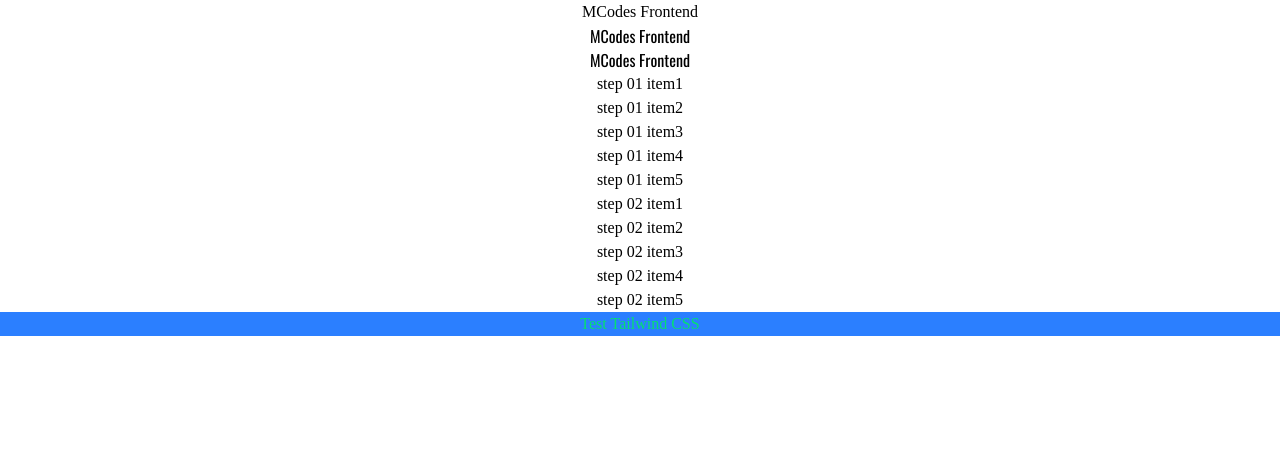
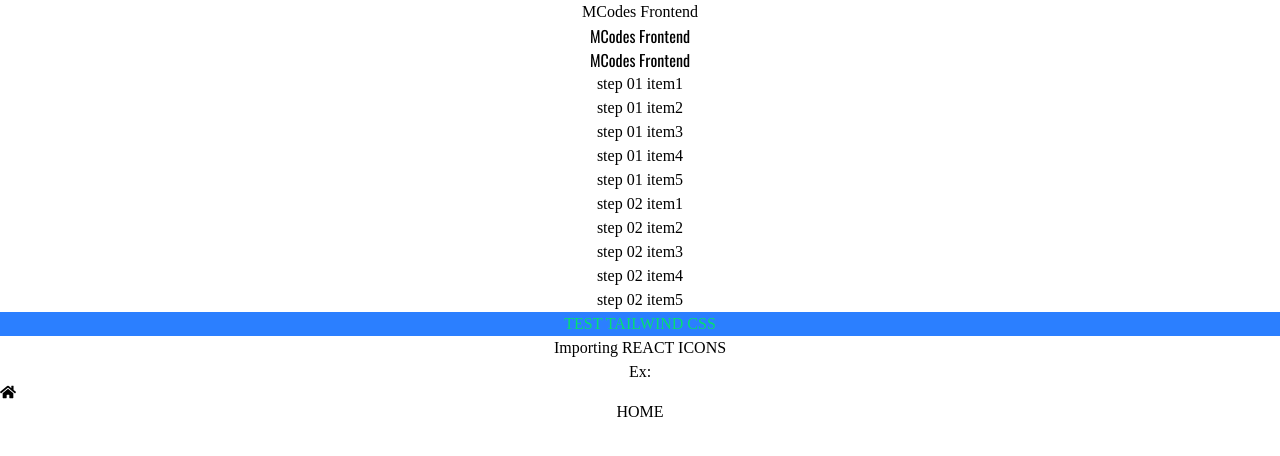
Before and after one commit to dilusha-lakshan/mcodes-react-app, a React (Vite) app: page / in a window 1280 px wide. Shown: the top 456 px of the page. Built offline with nearby package versions, Linux system fonts and the light colour scheme.

Commit message:
Learnt about react Icons

```diff
--- a/package.json
+++ b/package.json
@@ -13,6 +13,7 @@
     "@tailwindcss/vite": "^4.3.0",
     "react": "^19.2.5",
     "react-dom": "^19.2.5",
+    "react-icons": "^5.6.0",
     "react-router-dom": "^7.15.1",
     "tailwindcss": "^4.3.0"
   },
--- a/src/App.jsx
+++ b/src/App.jsx
@@ -1,4 +1,5 @@
 import './App.css';
+import { FaHome } from "react-icons/fa";
 
 
 function App() {
@@ -28,7 +29,10 @@
 
       </ul>
 
-      <h1 className="bg-blue-500 break-all text-green-400" uppercase>Test Tailwind CSS</h1>
+      <h1 className="bg-blue-500 break-all text-green-400 uppercase">Test Tailwind CSS</h1>
+
+      <h1>Importing REACT ICONS</h1>
+      <h2>Ex:<FaHome />HOME</h2>
 
     </>
   );
```
Also changed, not shown: 1 other file (tests, documents, lock files or other folders).
